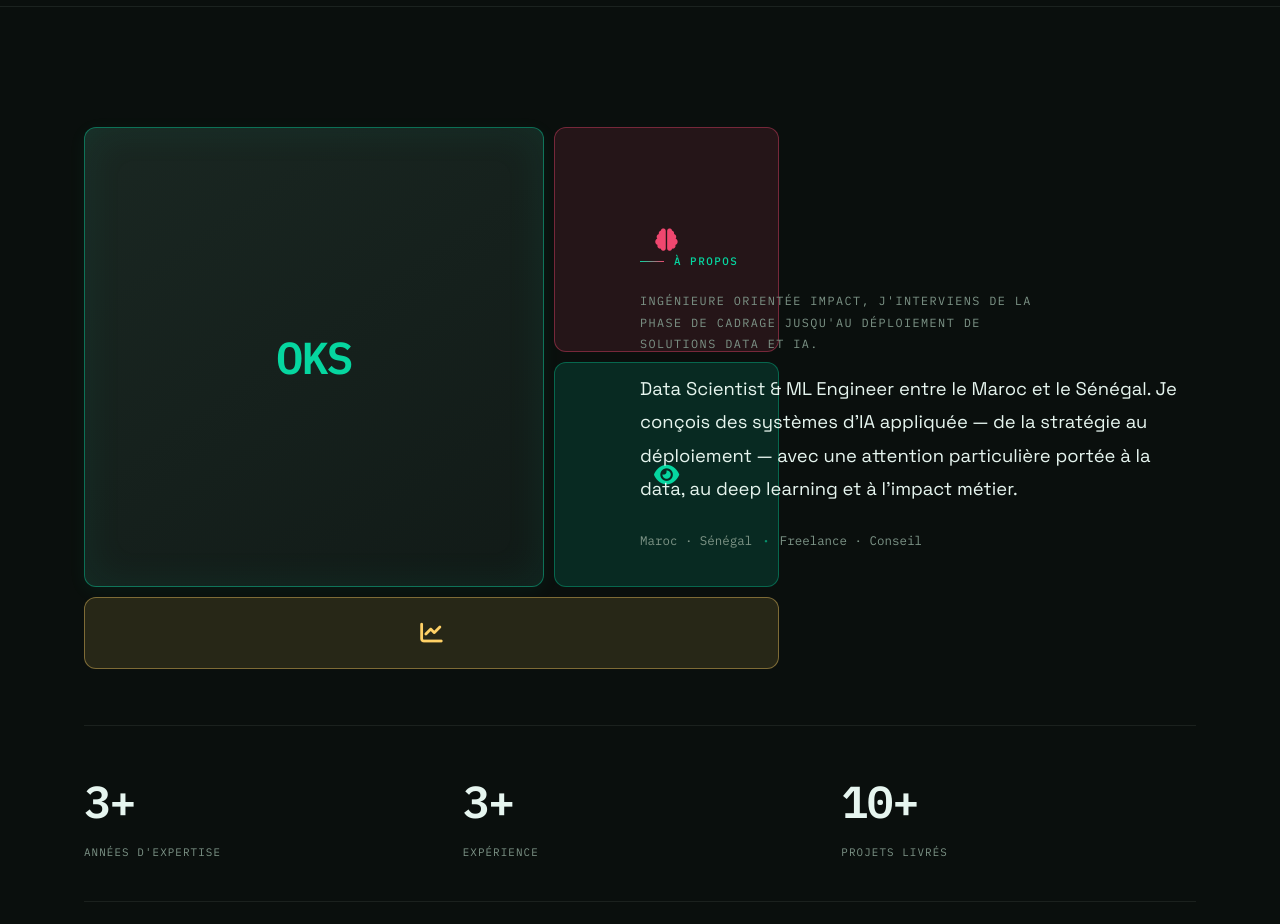
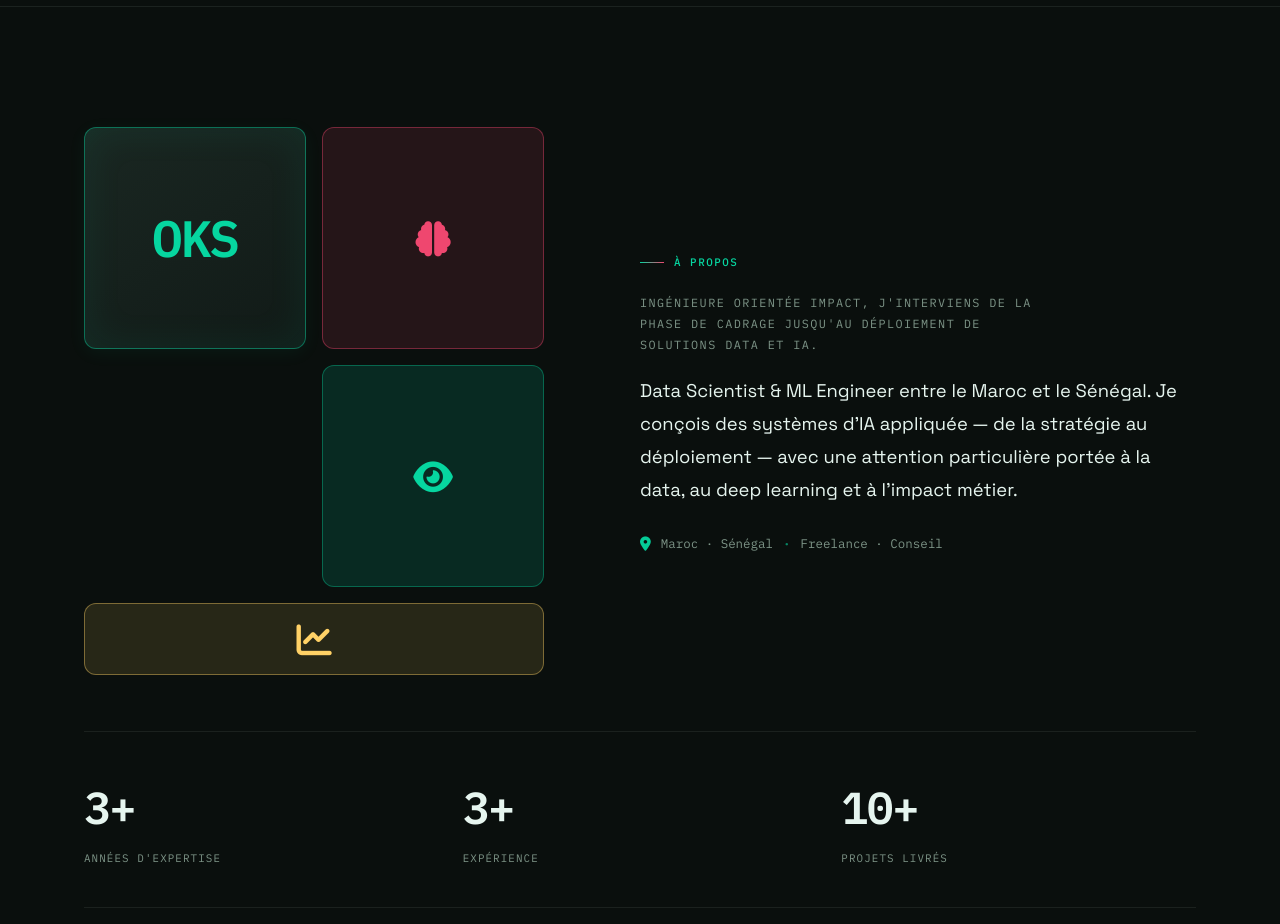
Before and after one commit to KalsoumDS/CV_Portfolio, a plain HTML site: page index.html in a window 1280 px wide. Shown: the part 840-1764 px from the top of the page. Drawn offline with Linux system fonts and the light colour scheme.

Commit message:
🩹 Fix About tiles: no superposition, flex-col, OKS/logo carrés uniquement + icônes brain/pin

```diff
--- a/index.html
+++ b/index.html
@@ -97,7 +97,7 @@
           </div>
         </div>
         <div class="about-copy">
-          <p class="section-label" data-i18n="about.tag">À propos</p>
+          <p class="section-label" data-i18n="about.tag"><i class="fa-solid fa-brain" style="margin-right: 8px; color: var(--accent-2);"></i>À propos</p>
           <p class="about-lead" data-i18n="about.lead">Ingénieure orientée impact, j'interviens de la phase de cadrage jusqu'au déploiement de solutions data et IA.</p>
           <p class="about-bio" data-i18n="about.bio">Data Scientist & ML Engineer entre le Maroc et le Sénégal. Je conçois des systèmes d'IA appliquée, de la stratégie au déploiement, avec une attention particulière portée à la data, au deep learning et à l'impact métier.</p>
           <div class="about-meta-row">
--- a/style.css
+++ b/style.css
@@ -513,22 +513,34 @@
   display: grid;
   grid-template-columns: 1fr 1fr;
   grid-template-rows: 1fr 1fr auto;
-  gap: 10px;
+  gap: clamp(10px, 1.5vw, 16px);
   width: 100%;
 }
 
+.about-copy > * {
+  background: transparent;
+  border: none;
+}
+
 .about-tile {
-  aspect-ratio: 1;
   background: var(--surface);
   border: 1.5px solid var(--border-strong);
   border-radius: var(--radius);
-  display: grid;
-  place-items: center;
-  font-size: 1.4rem;
-  color: var(--muted);
+  display: flex;
+  flex-direction: column;
+  align-items: flex-start;
+  justify-content: center;
+  gap: 10px;
+  padding: clamp(18px, 2.5vw, 28px);
+  min-height: 0;
+  overflow: hidden;
+  font-size: 0.95rem;
+  color: var(--muted);
+  line-height: 1.55;
   transition: border-color 0.25s, transform 0.25s, box-shadow 0.25s;
 }
 
+.about-tile > i { font-size: 1.45rem; flex-shrink: 0; }
 .about-tile:hover {
   border-color: var(--border-strong);
   transform: translateY(-2px);
@@ -536,8 +548,12 @@
 
 .about-tile-lg {
   grid-row: span 2;
-  font-family: var(--font-mono);
-  font-size: clamp(2rem, 5vw, 2.8rem);
+  aspect-ratio: 1;
+  display: grid;
+  place-items: center;
+  padding: 0;
+  font-family: var(--font-mono);
+  font-size: clamp(2.2rem, 6vw, 3.2rem);
   font-weight: 700;
   letter-spacing: -0.04em;
   color: var(--accent);
@@ -550,10 +566,15 @@
 }
 
 .about-tile-accent {
+  aspect-ratio: 1;
+  align-items: center;
+  justify-content: center;
+  padding: 0;
   color: var(--accent);
   background: var(--accent-soft);
   border-color: rgba(6, 214, 160, 0.35);
 }
+.about-tile-accent > i { font-size: clamp(1.6rem, 3vw, 2.2rem); }
 
 .about-tile-accent:nth-of-type(2) {
   color: var(--accent-2);
@@ -565,10 +586,14 @@
   grid-column: span 2;
   aspect-ratio: auto;
   min-height: 72px;
+  align-items: center;
+  justify-content: center;
+  padding: 0;
   color: var(--accent-3);
   background: rgba(255, 209, 102, 0.12);
   border-color: rgba(255, 209, 102, 0.4);
 }
+.about-tile-wide > i { font-size: clamp(1.6rem, 3vw, 2.2rem); }
 
 .about-bio {
   font-size: clamp(1rem, 2vw, 1.15rem);
@@ -610,6 +635,21 @@
   font-size: 0.78rem;
   line-height: 1.9;
   color: var(--muted);
+}
+
+.about-meta-row::before {
+  content: "\f3c5";
+  display: inline-block;
+  font-family: "Font Awesome 6 Free";
+  font-weight: 900;
+  font-style: normal;
+  font-variant: normal;
+  text-rendering: auto;
+  -webkit-font-smoothing: antialiased;
+  margin-right: 10px;
+  color: var(--accent);
+  font-size: 0.9rem;
+  opacity: 0.95;
 }
 
 .about-meta-row > span {
```
